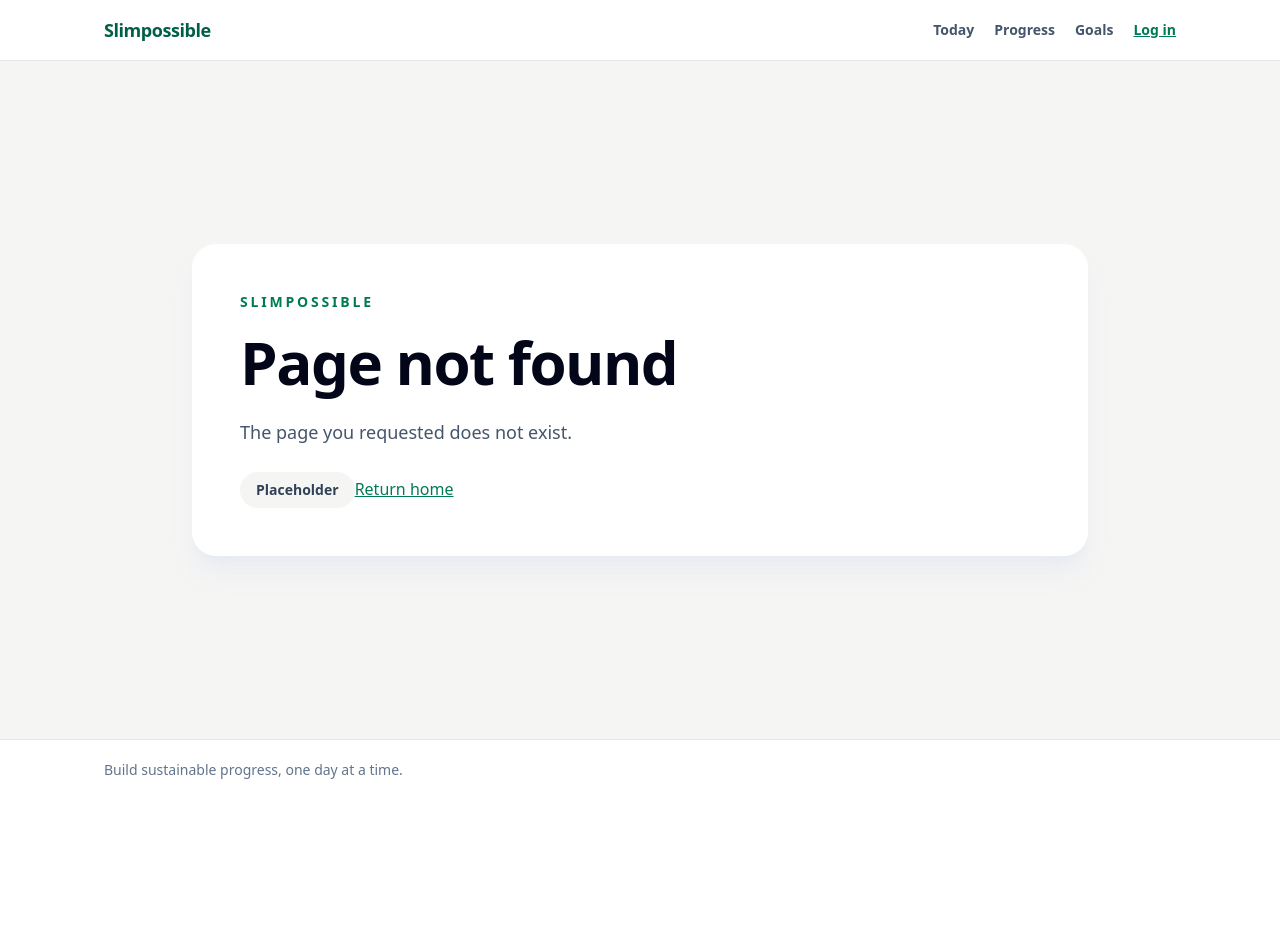
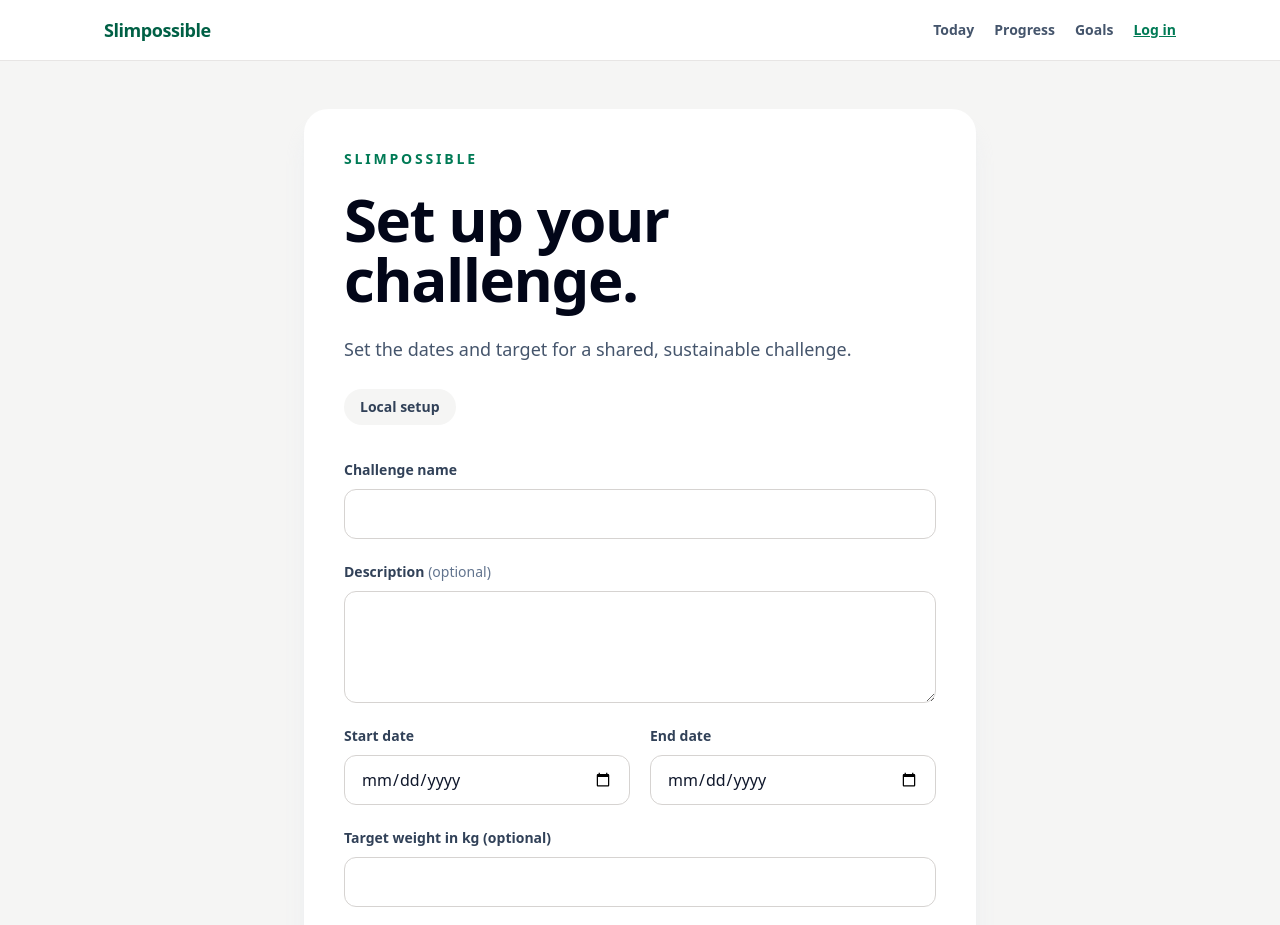
Before and after one commit to johnciuverca/slimpossible-app, a React (Vite) app: page /challenge/setup in a window 1280 px wide. Before the commit this address had no page. Shown: the top 925 px of the page. Before the commit the page ends 800 px from the top, so only its background shows below. Built offline with nearby package versions, Linux system fonts and the light colour scheme.

Commit message:
feat: add challenge setup screen

```diff
--- a/src/App.tsx
+++ b/src/App.tsx
@@ -3,6 +3,7 @@ import { BrowserRouter, Outlet, Route, Routes } from 'react-router-dom'
 import { AuthProvider } from './auth/AuthContext'
 import { ProtectedRoute } from './auth/ProtectedRoute'
 import { AppLayout } from './layout/AppLayout'
+import { ChallengeSetupPage } from './pages/ChallengeSetupPage'
 import { LoginPage } from './pages/LoginPage'
 import { RegisterPage } from './pages/RegisterPage'
 import {
@@ -30,6 +31,7 @@ function App() {
             <Route index element={<HomePage />} />
             <Route path="login" element={<LoginPage />} />
             <Route path="register" element={<RegisterPage />} />
+            <Route path="challenge/setup" element={<ChallengeSetupPage />} />
             <Route element={<ProtectedRoute />}>
               <Route path="today" element={<TodayPage />} />
               <Route path="progress" element={<ProgressPage />} />
--- a/src/pages/AppPages.tsx
+++ b/src/pages/AppPages.tsx
@@ -46,6 +46,12 @@ export function HomePage() {
             titleId="welcome-title"
           >
             <StatusPill tone="success">Tailwind is working</StatusPill>
+            <Link
+              className="mt-4 inline-block text-sm font-semibold text-emerald-700 underline"
+              to="/challenge/setup"
+            >
+              Set up a challenge
+            </Link>
           </PageHeader>
         </div>
 
--- /dev/null
+++ b/src/pages/ChallengeSetupPage.tsx
@@ -0,0 +1,210 @@
+import { useState, type FormEvent } from 'react'
+import { Link } from 'react-router-dom'
+
+import {
+  Button,
+  Card,
+  PageHeader,
+  StatusPill,
+  TextInput,
+} from '../components/ui'
+
+type ChallengeSetupErrors = {
+  endDate?: string
+  name?: string
+  startDate?: string
+  targetWeightKg?: string
+}
+
+type ChallengeSetupValues = {
+  description: string
+  endDate: string
+  name: string
+  startDate: string
+  targetWeightKg: string
+}
+
+const initialValues: ChallengeSetupValues = {
+  description: '',
+  endDate: '',
+  name: '',
+  startDate: '',
+  targetWeightKg: '',
+}
+
+function isValidDate(value: string) {
+  if (!/^\d{4}-\d{2}-\d{2}$/.test(value)) {
+    return false
+  }
+
+  const date = new Date(`${value}T00:00:00.000Z`)
+  return (
+    !Number.isNaN(date.getTime()) && date.toISOString().slice(0, 10) === value
+  )
+}
+
+function validateChallengeSetup({
+  endDate,
+  name,
+  startDate,
+  targetWeightKg,
+}: ChallengeSetupValues): ChallengeSetupErrors {
+  const errors: ChallengeSetupErrors = {}
+
+  if (!name.trim()) {
+    errors.name = 'Enter a challenge name.'
+  }
+
+  if (!startDate) {
+    errors.startDate = 'Choose a start date.'
+  } else if (!isValidDate(startDate)) {
+    errors.startDate = 'Enter a valid start date.'
+  }
+
+  if (!endDate) {
+    errors.endDate = 'Choose an end date.'
+  } else if (!isValidDate(endDate)) {
+    errors.endDate = 'Enter a valid end date.'
+  } else if (isValidDate(startDate) && endDate < startDate) {
+    errors.endDate = 'End date must be on or after the start date.'
+  }
+
+  if (targetWeightKg) {
+    const target = Number(targetWeightKg)
+    if (!Number.isFinite(target) || target <= 0) {
+      errors.targetWeightKg = 'Target weight must be greater than zero.'
+    }
+  }
+
+  return errors
+}
+
+export function ChallengeSetupPage() {
+  const [values, setValues] = useState(initialValues)
+  const [errors, setErrors] = useState<ChallengeSetupErrors>({})
+  const [isSaved, setIsSaved] = useState(false)
+
+  function updateValue(field: keyof ChallengeSetupValues, value: string) {
+    setValues((currentValues) => ({ ...currentValues, [field]: value }))
+    setIsSaved(false)
+  }
+
+  function handleSubmit(event: FormEvent<HTMLFormElement>) {
+    event.preventDefault()
+
+    const nextErrors = validateChallengeSetup(values)
+    setErrors(nextErrors)
+    setIsSaved(false)
+
+    if (Object.keys(nextErrors).length === 0) {
+      setIsSaved(true)
+    }
+  }
+
+  return (
+    <section
+      aria-labelledby="challenge-setup-title"
+      className="mx-auto flex w-full max-w-2xl flex-1 items-center"
+    >
+      <Card className="w-full p-8 sm:p-10">
+        <PageHeader
+          description="Set the dates and target for a shared, sustainable challenge."
+          title="Set up your challenge."
+          titleId="challenge-setup-title"
+        >
+          <StatusPill>Local setup</StatusPill>
+        </PageHeader>
+
+        <form
+          aria-label="Challenge setup form"
+          className="mt-8 space-y-5"
+          noValidate
+          onSubmit={handleSubmit}
+        >
+          <TextInput
+            autoComplete="off"
+            error={errors.name}
+            id="challenge-name"
+            label="Challenge name"
+            onChange={(event) => updateValue('name', event.target.value)}
+            type="text"
+            value={values.name}
+          />
+
+          <div>
+            <label
+              className="text-sm font-semibold text-slate-700"
+              htmlFor="challenge-description"
+            >
+              Description{' '}
+              <span className="font-normal text-slate-500">(optional)</span>
+            </label>
+            <textarea
+              className="mt-2 block min-h-28 w-full rounded-xl border border-stone-300 bg-white px-4 py-3 text-slate-900 outline-none transition placeholder:text-slate-400 focus:border-emerald-700 focus:ring-2 focus:ring-emerald-100"
+              id="challenge-description"
+              onChange={(event) =>
+                updateValue('description', event.target.value)
+              }
+              value={values.description}
+            />
+          </div>
+
+          <div className="grid gap-5 sm:grid-cols-2">
+            <TextInput
+              error={errors.startDate}
+              id="challenge-start-date"
+              label="Start date"
+              onChange={(event) => updateValue('startDate', event.target.value)}
+              type="date"
+              value={values.startDate}
+            />
+            <TextInput
+              error={errors.endDate}
+              id="challenge-end-date"
+              label="End date"
+              onChange={(event) => updateValue('endDate', event.target.value)}
+              type="date"
+              value={values.endDate}
+            />
+          </div>
+
+          <TextInput
+            error={errors.targetWeightKg}
+            id="challenge-target-weight"
+            inputMode="decimal"
+            label="Target weight in kg (optional)"
+            min="0"
+            onChange={(event) =>
+              updateValue('targetWeightKg', event.target.value)
+            }
+            step="0.1"
+            type="number"
+            value={values.targetWeightKg}
+          />
+
+          {isSaved ? (
+            <p
+              aria-live="polite"
+              className="text-sm text-emerald-800"
+              role="status"
+            >
+              Challenge details are valid and ready for local preview. Nothing
+              has been saved remotely.
+            </p>
+          ) : null}
+
+          <Button className="w-full" type="submit">
+            Review challenge
+          </Button>
+        </form>
+
+        <Link
+          className="mt-6 inline-block text-sm text-emerald-700 underline"
+          to="/"
+        >
+          Back to home
+        </Link>
+      </Card>
+    </section>
+  )
+}
```
Also changed, not shown: 1 other file (tests, documents, lock files or other folders).
